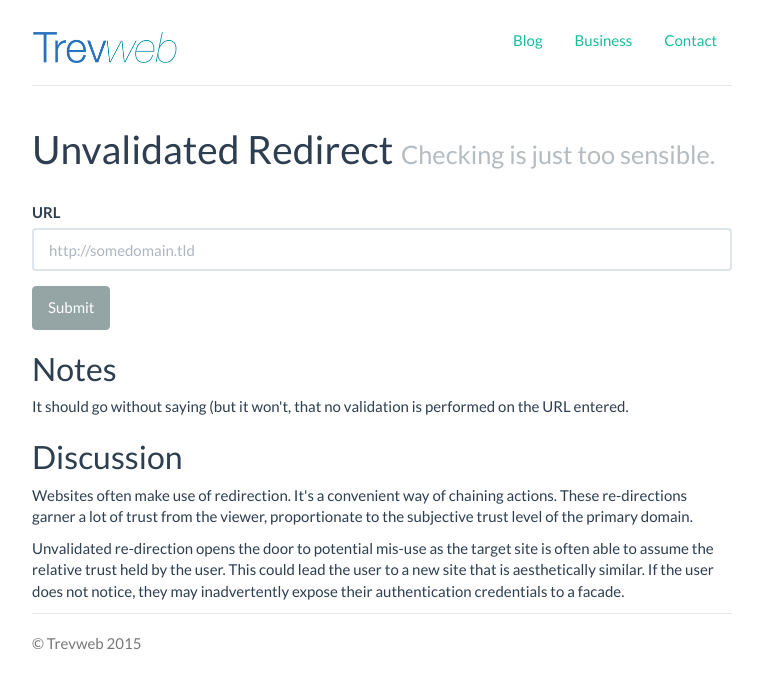
After one commit to TrevStoke/owasp-top-10, a PHP site: page /unvalidated-forwards-and-redirects in a window 1280 px wide. The commit adds this page. Shown: the top 689 px of the page, without its empty margins (258-1021 px from the left). Run offline with PHP 8.4, Linux system fonts and the light colour scheme; some libraries are stand-ins or nearby versions.

Commit message:
Added unvalidated forwards and redirects. Removed repeating classes from some user interface elements.

```diff
--- a/include/pages/index.php
+++ b/include/pages/index.php
@@ -50,7 +50,7 @@
         <td>Components, such as libraries, frameworks, and other software modules, almost always run with full privileges. If a vulnerable component is exploited, such an attack can facilitate serious data loss or server takeover. Applications using components with known vulnerabilities may undermine application defenses and enable a range of possible attacks and impacts.</td>
     </tr>
     <tr>
-        <td>Unvalidated Forwards and Redirects</td>
+        <td><a href="/unvalidated-forwards-and-redirects">Unvalidated Forwards and Redirects</a></td>
         <td>Web applications frequently redirect and forward users to other pages and websites, and use untrusted data to determine the destination pages. Without proper validation, attackers can redirect victims to phishing or malware sites, or use forwards to access unauthorized pages.</td>
     </tr>
     </tbody>
--- a/include/pages/injection.php
+++ b/include/pages/injection.php
@@ -23,7 +23,7 @@
             ?>
         </select>
     </div>
-    <button class="btn btn-info" type="submit" class="btn btn-default">Select Category</button>
+    <button class="btn btn-info" type="submit">Select Category</button>
 </form>
 
 <?php
--- /dev/null
+++ b/include/pages/unvalidated-forwards-and-redirects.php
@@ -0,0 +1,21 @@
+<?php
+/**
+ * Created by PhpStorm.
+ * User: trevor
+ * Date: 25/02/15
+ * Time: 21:58
+ */
+
+?>
+<h1 class="page-header">Unvalidated Redirect
+    <small>Checking is just too sensible.</small></h1>
+<form method="get">
+    <div class="form-group">
+        <label for="exampleInputEmail1">URL</label>
+        <input required="true" type="text" class="form-control" id="url" name="url" placeholder="http://somedomain.tld">
+    </div>
+    <button type="submit" class="btn btn-default">Submit</button>
+</form>
+<h2>Notes</h2>
+<p>It should go without saying (but it won&apos;t,
+    that no validation is performed on the URL entered.</p>
--- /dev/null
+++ b/include/pages/unvalidated-forwards-discussion.php
@@ -0,0 +1,17 @@
+<?php
+/**
+ * Created by PhpStorm.
+ * User: trevor
+ * Date: 25/02/15
+ * Time: 22:16
+ */
+
+?>
+<h2>Discussion</h2>
+<p>Websites often make use of redirection. It's a convenient way of chaining actions.
+These re-directions garner a lot of trust from the viewer, proportionate to the subjective
+    trust level of the primary domain.</p>
+<p>Unvalidated re-direction opens the door to potential mis-use as the target site is
+    often able to assume the relative trust held by the user. This could lead the user
+to a new site that is aesthetically similar. If the user does not notice, they may
+inadvertently expose their authentication credentials to a facade.</p>
--- /dev/null
+++ b/unvalidated-forwards-and-redirects.php
@@ -0,0 +1,17 @@
+<?php
+/**
+ * Created by PhpStorm.
+ * User: trevor
+ * Date: 25/02/15
+ * Time: 21:54
+ */
+
+require_once('include/layout.php');
+
+renderHeader('Unvalidated Forwards and Redirects');
+
+require_once('include/pages/unvalidated-forwards-and-redirects.php');
+
+require_once('include/pages/unvalidated-forwards-discussion.php');
+
+renderFooter();
```
Also changed, not shown: db/owasp2013.sqlite.
